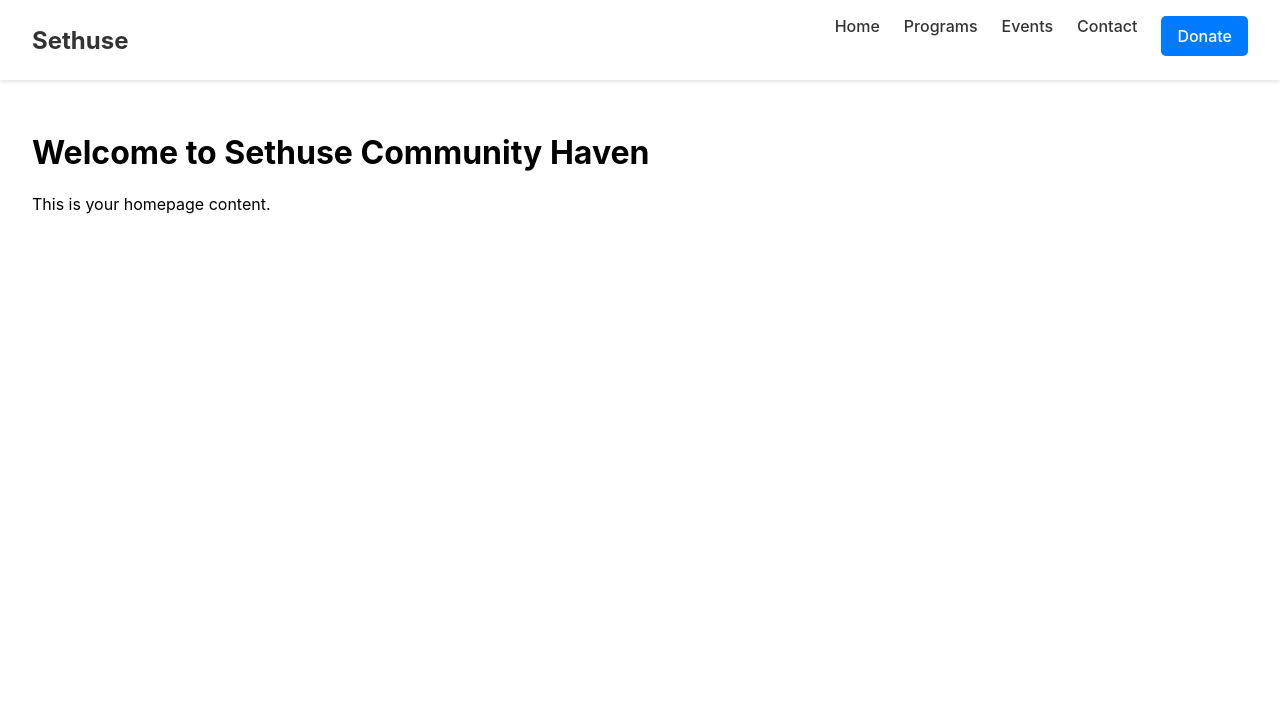
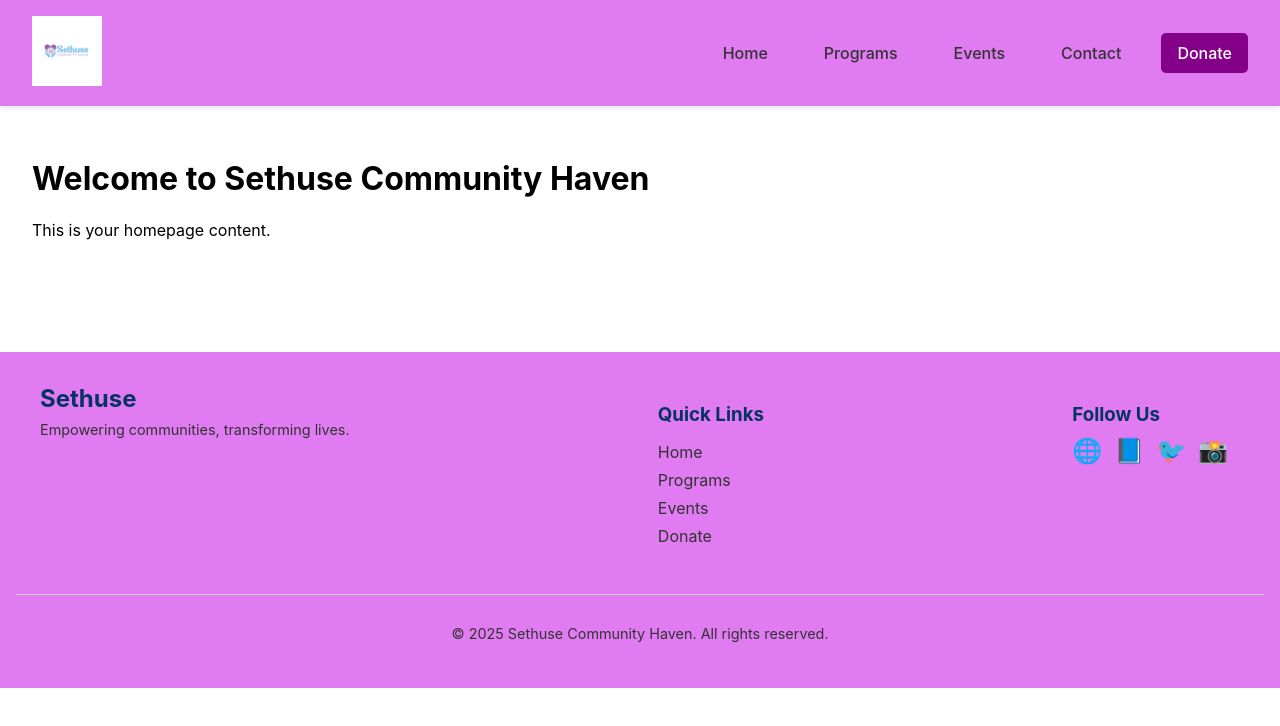
Before and after one commit to SmaSema/sethuse-website, a React (Create React App) app: page / in a window 1280 px wide. Shown: the top 726 px of the page. Built offline with nearby package versions, Linux system fonts and the light colour scheme.

Commit message:
Second commit

```diff
--- a/src/App.js
+++ b/src/App.js
@@ -2,6 +2,7 @@
 
 import React from 'react';
 import NavBar from './components/NavBar';
+import Footer from './components/Footer';
 
 function App() {
   return (
@@ -11,6 +12,7 @@ function App() {
         <h1>Welcome to Sethuse Community Haven</h1>
         <p>This is your homepage content.</p>
       </main>
+      <Footer/>
     </div>
   );
 }
--- /dev/null
+++ b/src/components/Footer.css
@@ -0,0 +1,78 @@
+.footer {
+  background-color: #e07bf1;
+  padding: 2rem 1rem;
+  margin-top: 4rem;
+  margin-bottom: 0;
+  color: #333;
+}
+
+.footer-container {
+  display: flex;
+  flex-wrap: wrap;
+  justify-content: space-between;
+  max-width: 1200px;
+  margin: auto;
+  gap: 2rem;
+}
+
+.footer-logo h2 {
+  margin: 0;
+  color: #063363;
+}
+
+.footer-logo p {
+  margin-top: 8px;
+  font-size: 0.9rem;
+}
+
+.footer-links h3,
+.footer-social h3 {
+  margin-bottom: 10px;
+  color: #063363;
+}
+
+.footer-links ul {
+  list-style: none;
+  padding: 0;
+}
+
+.footer-links ul li {
+  margin-bottom: 8px;
+}
+
+.footer-links ul li a {
+  text-decoration: none;
+  color: #333;
+  transition: color 0.2s;
+}
+
+.footer-links ul li a:hover {
+  color: #007bff;
+}
+
+.footer-social .social-icons a {
+  margin-right: 12px;
+  font-size: 1.5rem;
+  text-decoration: none;
+  color: #333;
+}
+
+.footer-social .social-icons a:hover {
+  color: #007bff;
+}
+
+.footer-bottom {
+  text-align: center;
+  margin-top: 2rem;
+  font-size: 0.9rem;
+  border-top: 1px solid #ccc;
+  padding-top: 1rem;
+}
+
+@media (max-width: 768px) {
+  .footer-container {
+    flex-direction: column;
+    align-items: center;
+    text-align: center;
+  }
+}
--- /dev/null
+++ b/src/components/Footer.js
@@ -0,0 +1,46 @@
+// src/components/Footer.js
+
+import React from 'react';
+import './Footer.css';
+
+function Footer() {
+  return (
+    <footer className="footer">
+      <div className="footer-container">
+        {/* Left: Logo or name */}
+        <div className="footer-logo">
+          <h2>Sethuse</h2>
+          <p>Empowering communities, transforming lives.</p>
+        </div>
+
+        {/* Middle: Quick links */}
+        <div className="footer-links">
+          <h3>Quick Links</h3>
+          <ul>
+            <li><a href="#home">Home</a></li>
+            <li><a href="#programs">Programs</a></li>
+            <li><a href="#events">Events</a></li>
+            <li><a href="#donate">Donate</a></li>
+          </ul>
+        </div>
+
+        {/* Right: Social media */}
+        <div className="footer-social">
+          <h3>Follow Us</h3>
+          <div className="social-icons">
+            <a href="#"><span>🌐</span></a>
+            <a href="#"><span>📘</span></a>
+            <a href="#"><span>🐦</span></a>
+            <a href="#"><span>📸</span></a>
+          </div>
+        </div>
+      </div>
+
+      <div className="footer-bottom">
+        <p>&copy; {new Date().getFullYear()} Sethuse Community Haven. All rights reserved.</p>
+      </div>
+    </footer>
+  );
+}
+
+export default Footer;
--- a/src/components/NavBar.css
+++ b/src/components/NavBar.css
@@ -5,42 +5,44 @@
   justify-content: space-between;
   align-items: center;
   padding: 16px 32px;
-  background-color: #fff;
+  background-color: #e07bf1;
   box-shadow: 0 2px 4px rgba(0, 0, 0, 0.1);
   position: relative;
 }
 
-.logo {
-  font-size: 1.5rem;
-  font-weight: bold;
-  color: #333;
+.logo img {
+  height: 70px;
+  width: auto;
+  object-fit: contain;
 }
 
 .nav-links {
   display: flex;
   gap: 24px;
+  align-items: center;
 }
-
 .nav-links a {
   text-decoration: none;
   color: #333;
   font-weight: 500;
-  transition: color 0.3s;
+  padding: 8px 16px;
+  display: inline-block;
+  line-height: 1.5;
+  border-radius: 5px;
+  transition: color 0.3s, background-color 0.3s;
 }
+
 
 .nav-links a:hover {
   color: #007bff;
 }
 
 .highlight {
-  background-color: #007bff;
+  background-color: #850088;
   color: #fff !important;
-  margin-bottom: 8px;
-  padding: 8px 16px;
-  border-radius: 5px;
-  display: inline-block;
-  line-height: 1.5; /* keeps alignment consistent */
+  font-weight: 600;
 }
+
 
 .highlight:hover {
   background-color: #0056b3;
--- a/src/components/NavBar.js
+++ b/src/components/NavBar.js
@@ -2,6 +2,7 @@
 
 import React, { useState } from 'react';
 import './NavBar.css';
+import logo from '../assets/Logo.png'; // adjust the path if your logo is elsewhere
 
 function NavBar() {
   const [isMobileMenuOpen, setIsMobileMenuOpen] = useState(false);
@@ -12,7 +13,9 @@ function NavBar() {
 
   return (
     <nav className="navbar">
-      <div className="logo">Sethuse</div>
+      <a href="#home" className="logo">
+        <img src={logo} alt="Sethuse Logo" />
+      </a>
 
       <div className={`nav-links ${isMobileMenuOpen ? 'open' : ''}`}>
         <a href="#home">Home</a>
--- a/src/index.css
+++ b/src/index.css
@@ -1,3 +1,10 @@
+/* Smooth scrolling for all anchor links */
+html {
+  scroll-behavior: smooth;
+  margin: 0;
+  padding: 0;
+}
+
 body {
   margin: 0;
   font-family: -apple-system, BlinkMacSystemFont, 'Segoe UI', 'Roboto', 'Oxygen',
```
Also changed, not shown: src/assets/Logo.png (added), 1 other file (tests, documents, lock files or other folders).
